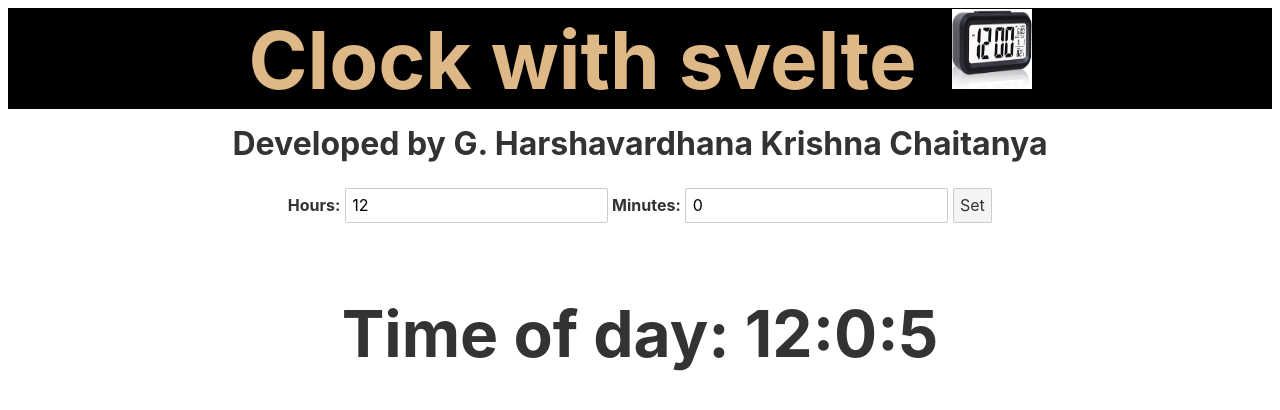
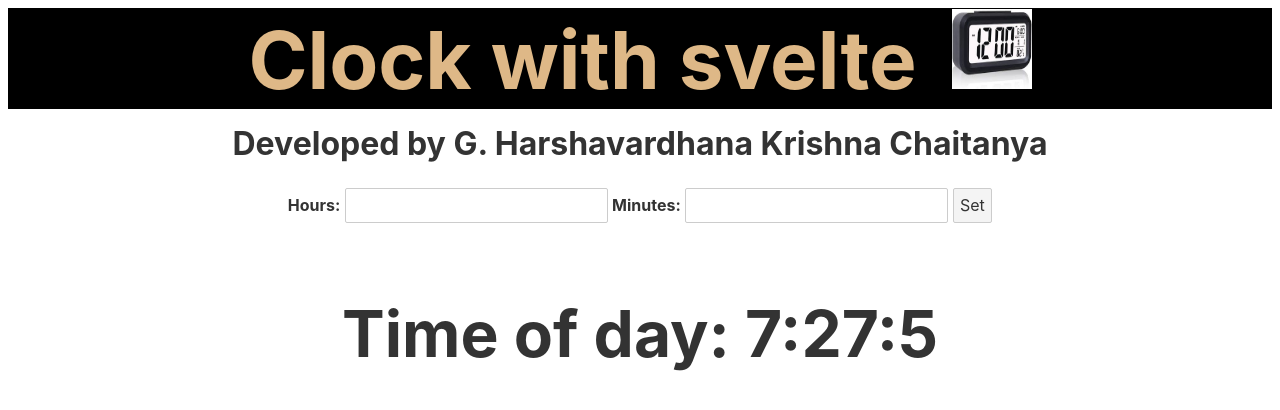
Before and after one commit to harshavardhanakrishnachaitanya2001/clock_app_with_svelte.js, a Svelte app: page / in a window 1280 px wide. Shown: the top 410 px of the page. Built offline with nearby package versions, Linux system fonts and the light colour scheme.

Commit message:
Changed the clock to a 24 hour clock and updated with current time

```diff
--- a/src/App.svelte
+++ b/src/App.svelte
@@ -38,10 +38,11 @@
 	}
 </style>
 <script>
-	let usersHours=12;
-	let usersMinutes=0;
-	let setHours=12;
-	let setMinutes=0;
+	let today=new Date();
+	let usersHours='';
+	let usersMinutes='';
+	let setHours=today.getHours();
+	let setMinutes=today.getMinutes();
 	let seconds=0;
 	setInterval(() => {
 		seconds++;
@@ -50,12 +51,12 @@
 		setMinutes++;
 		seconds=0;
 	}
-	if(setMinutes===60&& setHours!=12){
+	if(setMinutes===60&& setHours!=24){
 		seconds=0;
 		setMinutes=0;
 		setHours+=1;
 	}
-	if (setHours===12 && setMinutes===60){
+	if (setHours===24 && setMinutes===60){
 		setHours=1;
 		setMinutes=0;
 		seconds=0;
```
